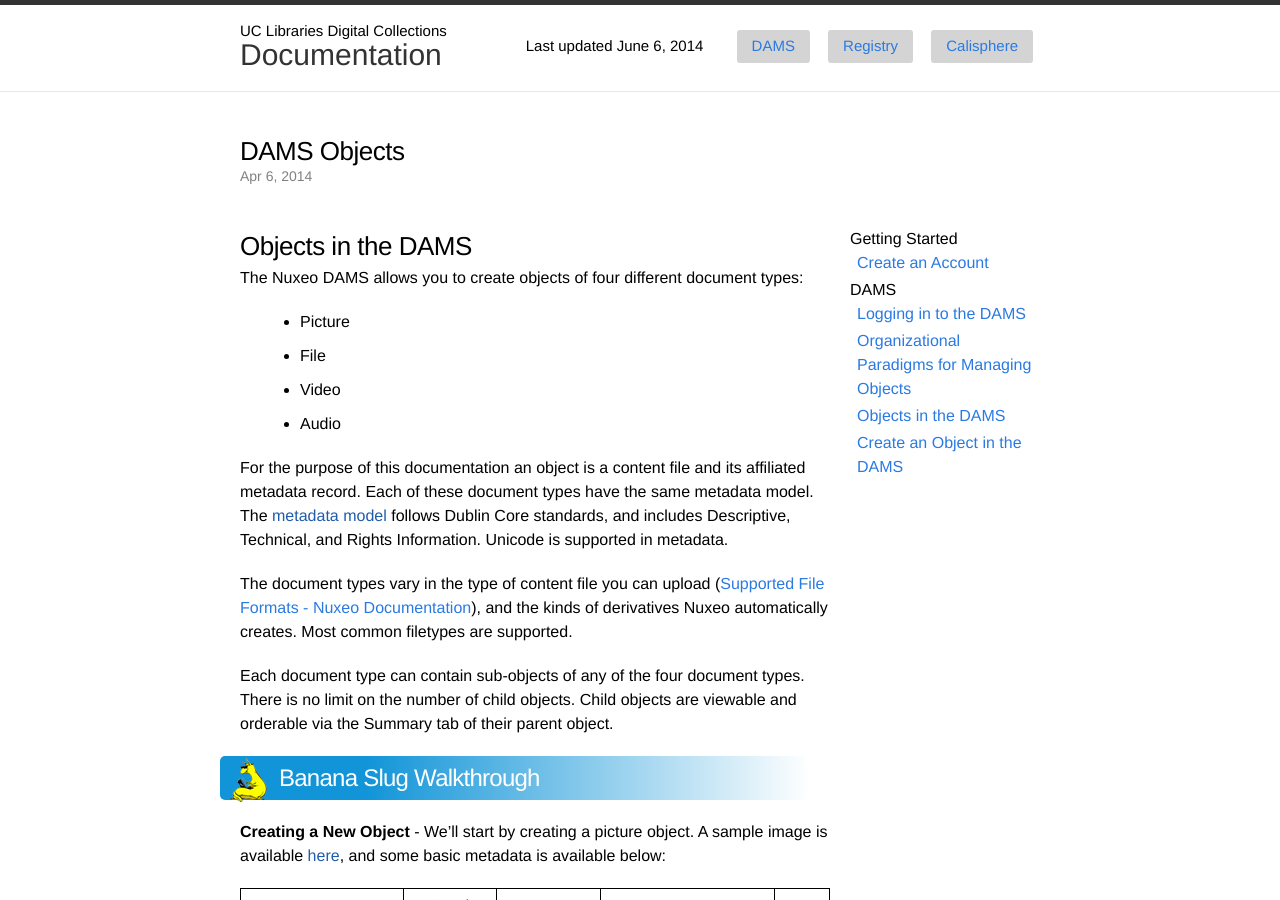
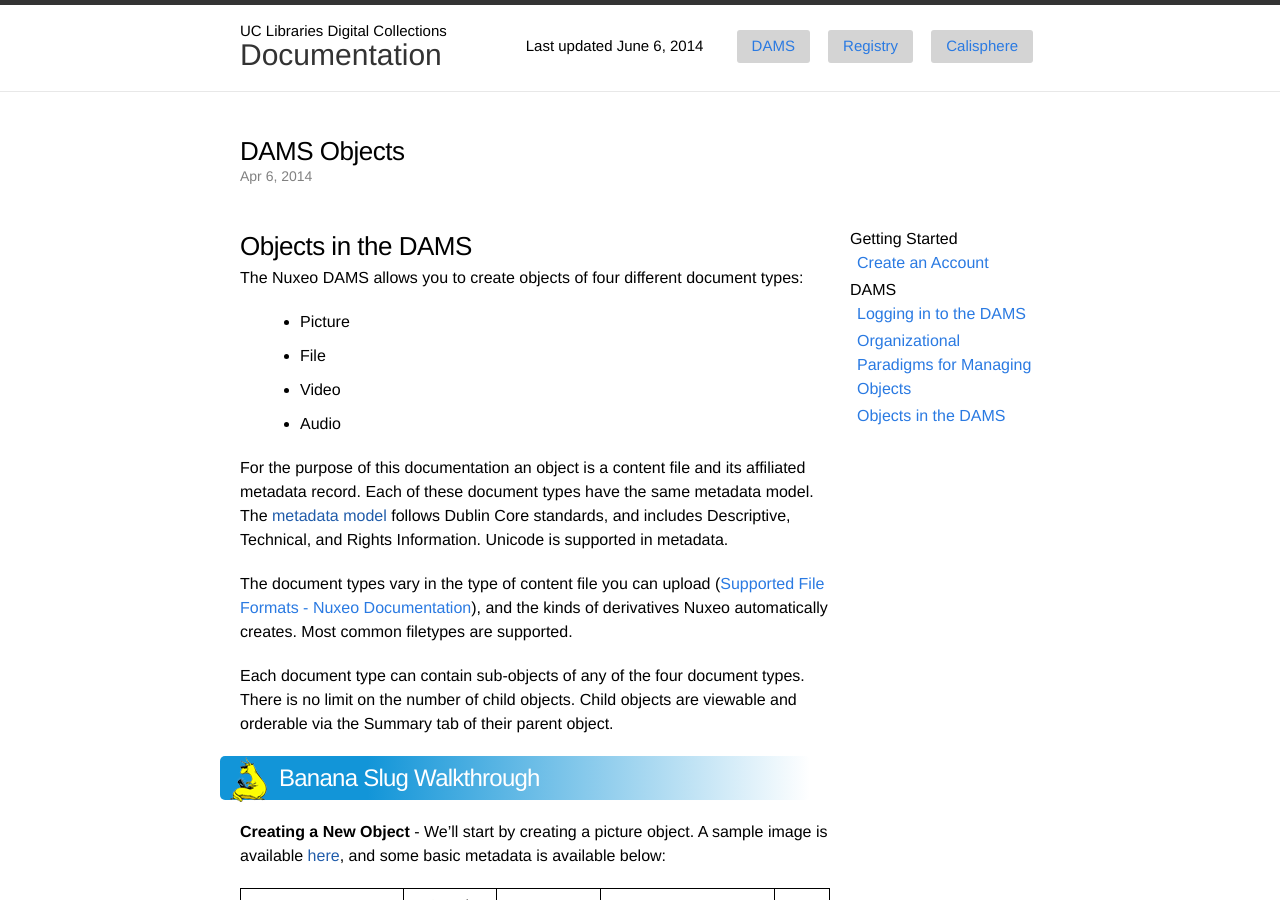
Before and after one commit to ucldc/ucldc-docs, a Jekyll site: the page built from docs/dams/objects.md, in a window 1280 px wide and 900 px high. Built offline with Jekyll 4.4.1, drawn with Linux system fonts in a browser that asks for light colours.

Commit message:
Folded the create objects section in with the objects in the dams section

```diff
--- a/_includes/sidebar.html
+++ b/_includes/sidebar.html
@@ -8,6 +8,5 @@
     <li><a href="{{ site.url }}{{ site.baseurl }}/docs/dams/index/">Logging in to the DAMS</a></li>
     <li><a href="{{ site.url }}{{ site.baseurl }}/docs/dams/organization/">Organizational Paradigms for Managing Objects</a></li>
     <li><a href="{{ site.url }}{{ site.baseurl }}/docs/dams/objects/">Objects in the DAMS</a></li>
-    <li><a href="{{ site.url }}{{ site.baseurl }}/docs/dams/create-objects/">Create an Object in the DAMS</a></li>
   </ul>
 </div>
--- a/docs/dams/objects.md
+++ b/docs/dams/objects.md
@@ -2,7 +2,6 @@
 layout: doc
 title: DAMS Objects
 date: 6/4/2014
-next_section: dams/create-objects
 prev_section: dams/organization
 permalink: /objects/
 ---
```
